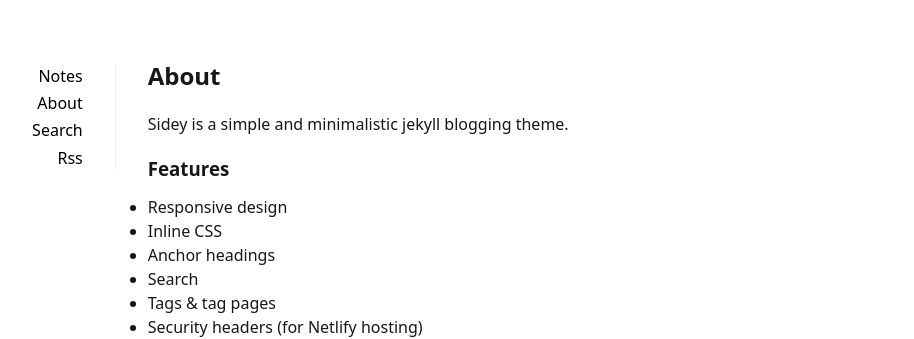
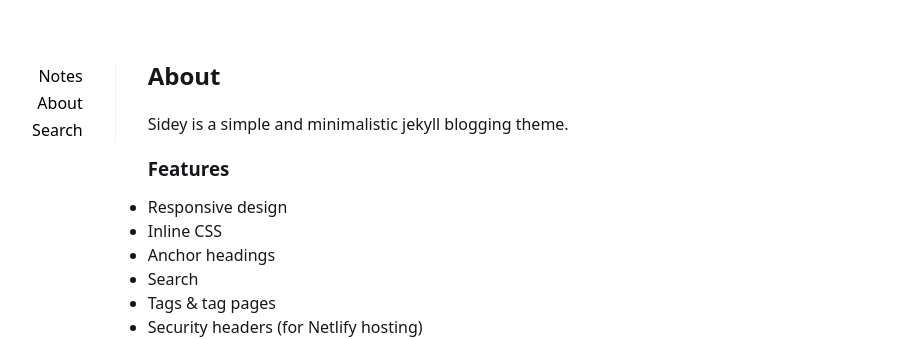
Before and after one commit to acneyouth1996/notes, a Jekyll site: the page built from _pages/about.md, in a window 1280 px wide. Shown: the top 339 px of the page, without its empty margins (205-1119 px from the left). Built offline with Jekyll 4.4.1, drawn with Linux system fonts in a browser that asks for light colours.

Commit message:
delete other stuff

```diff
--- a/_data/navigation.yml
+++ b/_data/navigation.yml
@@ -5,5 +5,3 @@ links:
   url: /notes/about
 - title: Search
   url: /notes/search
-- title: Rss
-  url: /notes/atom.xml
```
Also changed, not shown: 1 other file.
